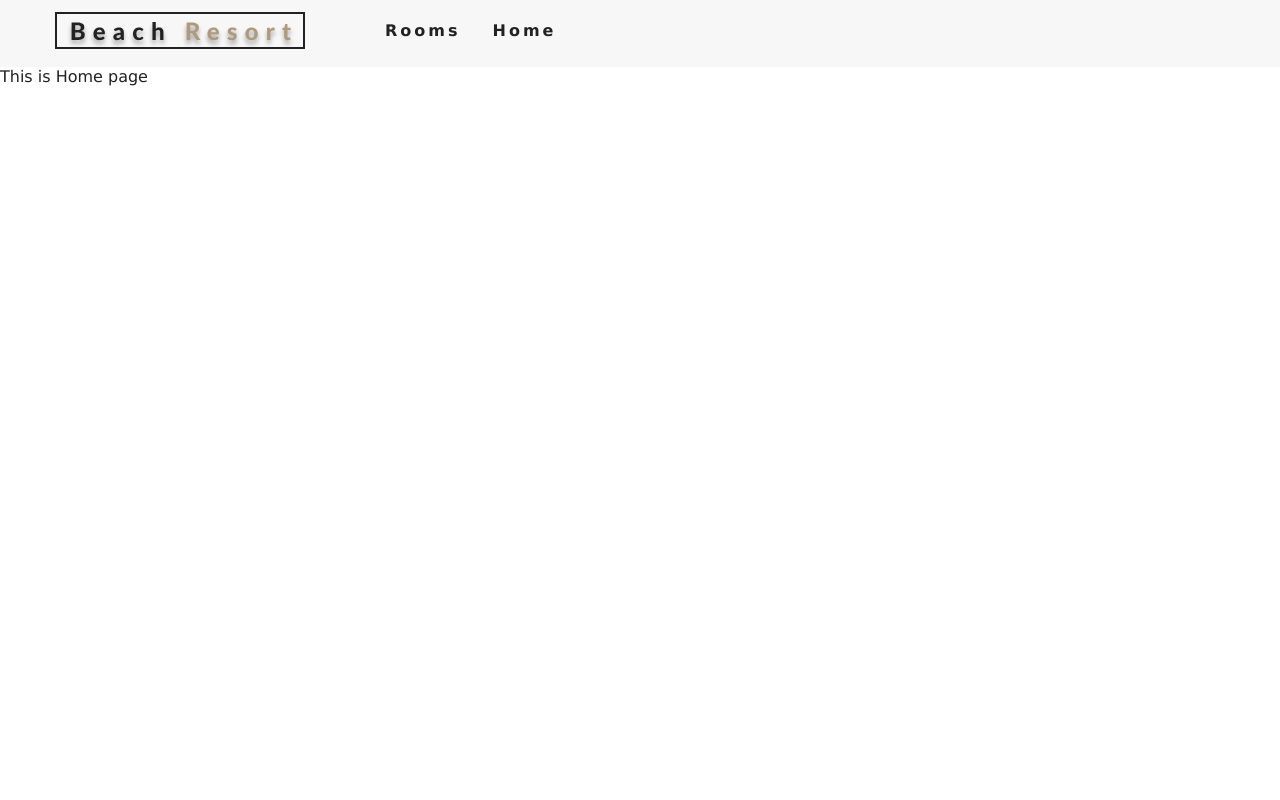
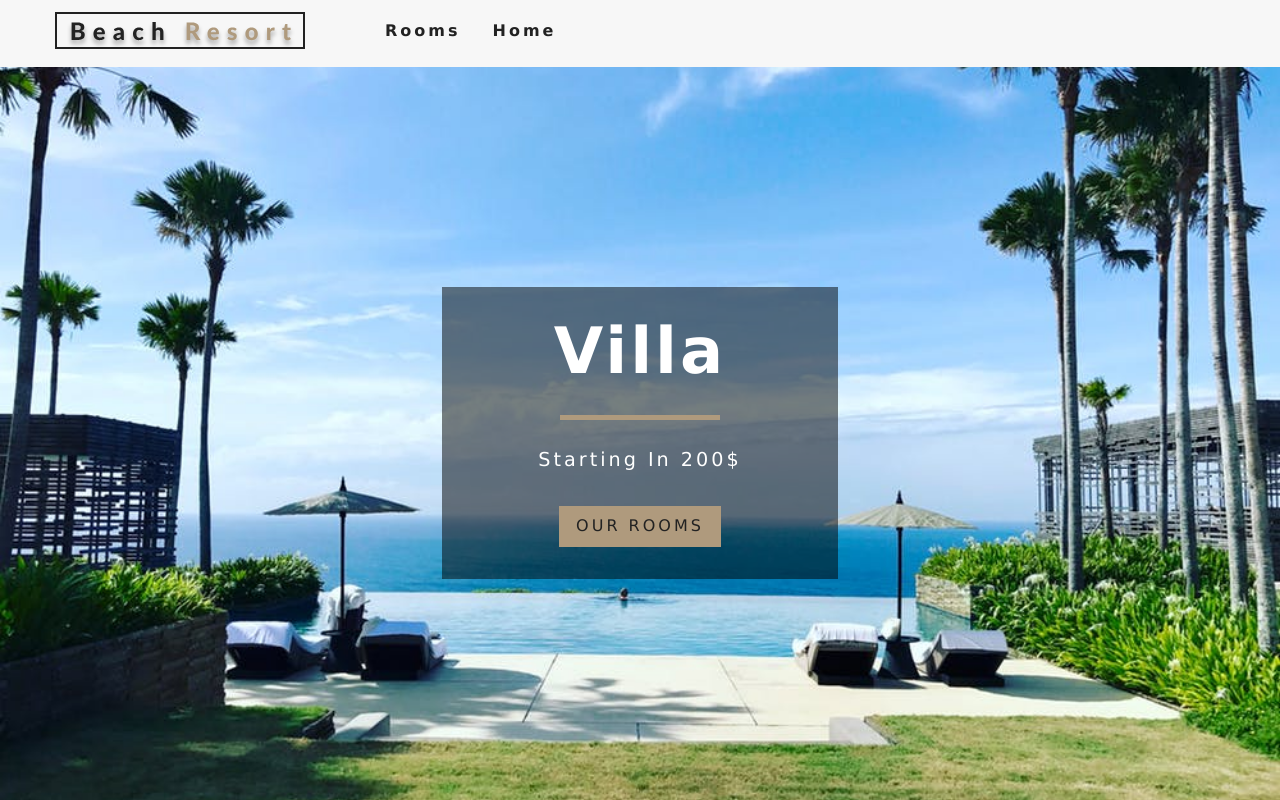
Before and after one commit to namleyolo/react-beach, a React (Create React App) app: page / in a window 1280 px wide. Built offline with nearby package versions, Linux system fonts and the light colour scheme.

Commit message:
working with prop extending pages

```diff
--- /dev/null
+++ b/src/components/Banner.js
@@ -0,0 +1,12 @@
+import React from 'react' ;
+
+export default function Banner({children,title,subTitle}) {
+    return (
+        <div className="banner">
+            <h1>{title}</h1>
+            <div />
+            <p className="">{subTitle}</p>
+            {children}
+        </div>
+    )
+}
--- /dev/null
+++ b/src/components/Hero.js
@@ -0,0 +1,9 @@
+import React from 'react'
+
+export default function Hero({ children, hero}) {
+    return <header  className={hero} >  {children} </header>
+}
+
+Hero.defaultProps = {
+    hero: "defaultHero",
+ }
--- a/src/pages/Error.js
+++ b/src/pages/Error.js
@@ -1,11 +1,16 @@
-import React from 'react'
+import React from 'react';
+import Hero from '../components/Hero';
+import Banner from '../components/Banner';
+import {Link} from "react-router-dom";
+
 
 const Error = () => {
-    return (
-        <div>
-            Error
-        </div>
-    )
+    return <Hero hero="defaultHero">
+        <Banner title="404" subTitle="Page not found">
+           <Link to="/room" className="btn-primary">Turn back rooms
+           </Link>
+        </Banner>
+    </Hero>
 }
 
 export default Error
--- a/src/pages/Home.js
+++ b/src/pages/Home.js
@@ -1,11 +1,14 @@
-import React from 'react'
+import React from 'react';
+import Hero from "../components/Hero";
+import Banner from '../components/Banner';
+import {Link} from "react-router-dom";
 
 const Home = () => {
-    return (
-        <div>
-          This is Home page
-        </div>
-    )
+    return <Hero>
+      <Banner title="Villa"  subTitle="starting in 200$">
+          <Link to='/room' className="btn-primary">our rooms</Link>
+      </Banner>
+    </Hero>
 }
 
 export default Home
--- a/src/pages/Rooms.js
+++ b/src/pages/Rooms.js
@@ -1,11 +1,14 @@
-import React from 'react'
+import React from 'react';
+import Hero from '../components/Hero';
+import Banner from '../components/Banner';
+import {Link} from "react-router-dom";
 
 const Rooms = () => {
-    return (
-        <div>
-           Rooms pages
-        </div>
-    )
+    return  <Hero>
+    <Banner title="rooms"  subTitle="royal room option">
+        <Link to='/' className="btn-primary">come back Home pages</Link>
+    </Banner>
+  </Hero>
 }
 
 export default Rooms
```
Also changed, not shown: 1 other file (tests, documents, lock files or other folders).
